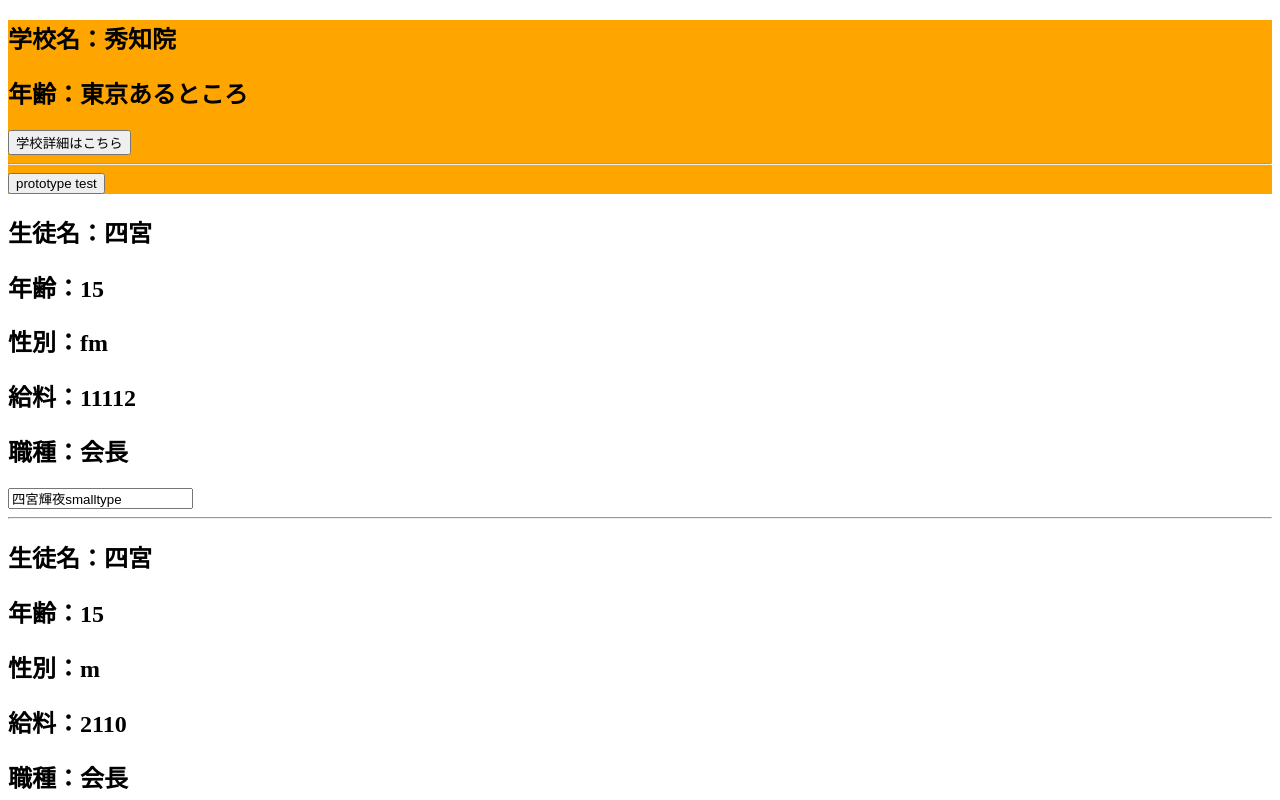
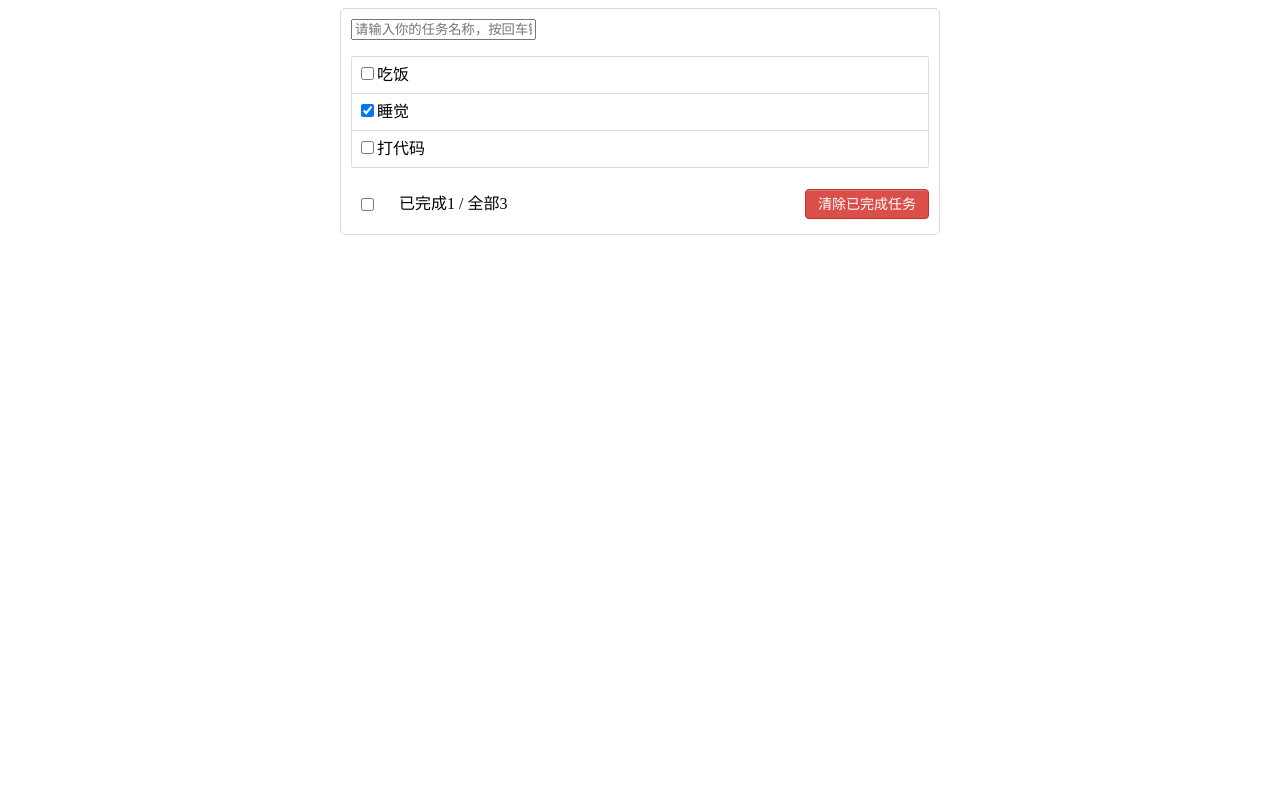
Before and after one commit to DaoC-del/Vue, a Vue app in the folder practice/: page / in a window 1280 px wide. Shown: the top 800 px of the page. Built offline with nearby package versions, Linux system fonts and the light colour scheme.

Commit message:
todoList

```diff
--- a/package.json
+++ b/package.json
@@ -1,5 +1,6 @@
 {
   "dependencies": {
-    "@vue/cli": "^5.0.8"
+    "@vue/cli": "^5.0.8",
+    "nanoid": "^4.0.2"
   }
 }
--- a/practice/src/app.vue
+++ b/practice/src/App.vue
@@ -4,14 +4,14 @@
       <div class="todo-wrap">
           <ListHeader :addTodo="addTodo"/>
           <ItemList
-              :todo="todos"
+              :todos="todos"
               :checkTodo="checkTodo"
               :deleteTodo="deleteTodo"
           />
           <ListFooter
               :todos="todos"
               :checkAllTodo="checkAllTodo"
-              :clearAllTodo="clearAllDoneTodo"
+              :clearAllDoneTodo="clearAllDoneTodo"
           />
       </div>
     </div>
@@ -20,7 +20,6 @@
 </template>
 
 <script>
-import Item from './components/todoList/Item.vue'
 import ItemList from './components/todoList/ItemList.vue'
 import ListFooter from './components/todoList/ListFooter.vue'
 import ListHeader from './components/todoList/ListHeader.vue'
--- a/practice/src/components/todoList/ItemList.vue
+++ b/practice/src/components/todoList/ItemList.vue
@@ -1,14 +1,42 @@
 <template>
-
+  <ul class="todo-main">
+    <TestItem
+        v-for="todoObj in todos"
+        :key="todoObj.id"
+        :todo="todoObj"
+        :checkTodo="checkTodo"
+        :deleteTodo="deleteTodo"
+    />
+  </ul>
 </template>
 
 <script>
+import TestItem from "./TestItem.vue"
+
 export default {
-  name:"ItemList",
+  name: "ItemList",
+  components: {
+    TestItem,
+  },
+  props:['todos', 'checkTodo', 'deleteTodo']
 }
-
 </script>
 
 <style scoped>
+/*main*/
+.todo-main {
+  margin-left: 0;
+  border: 1px solid #ddd;
+  border-radius: 2px;
+  padding: 0px;
+}
 
+.todo-empty {
+  height: 40px;
+  line-height: 40px;
+  border: 1px solid #ddd;
+  border-radius: 2px;
+  padding-left: 5px;
+  margin-top: 10px;
+}
 </style>
--- a/practice/src/components/todoList/ListFooter.vue
+++ b/practice/src/components/todoList/ListFooter.vue
@@ -1,14 +1,78 @@
 <template>
-
+  <!--隐式类型转换-->
+  <div class="todo-footer" v-show="total">
+    <label>
+      <!--这里也可用v-model来替代，此时不需要计算属性了-->
+      <!--      <input type="checkbox" :checked="isAll" @change="checkAll"/>-->
+      <input type="checkbox" v-model="isAll"/>
+    </label>
+    <span>
+       <span>已完成{{ doneTotal }}</span> / 全部{{total}}
+    </span>
+    <button class="btn btn-danger" @click="clearAll">清除已完成任务</button>
+  </div>
 </template>
-
 <script>
 export default {
-  name:"ListFooter",
+  name: "ListFooter",
+  props: ['todos', 'checkAllTodo', 'clearAllDoneTodo'],
+  computed:{
+    total(){
+      return this.todos.length;
+    },
+    doneTotal(){
+      return this.todos.reduce((todoTotal, todo) => {
+        //隐士类型转换
+        return todoTotal + todo.done;
+      }, 0);
+      // return this.todos.filter(todo => todo.done).length;
+    },
+    isAll:{
+      get(){
+        return this.total === this.doneTotal && this.doneTotal > 0; //计算属性可以通过其他的计算属性接着进行计算得到结果
+      },
+      set(value){
+        //value注意要么为true，要么为false，因为你是把它应用在了checkbox上
+        this.checkAllTodo(value);
+      }
+    }
+  },
+  methods:{
+    // checkAll(e){
+    //   // console.log(e.target.checked); //判断这个checkbox到底是不是全选 true全选 false全不选
+    //   this.checkAllTodo(e.target.checked);
+    // }
+    clearAll(){
+      this.clearAllDoneTodo();
+    }
+  }
 }
-
 </script>
 
 <style scoped>
+/*footer*/
+.todo-footer {
+  height: 40px;
+  line-height: 40px;
+  padding-left: 6px;
+  margin-top: 5px;
+}
 
+.todo-footer label {
+  display: inline-block;
+  margin-right: 20px;
+  cursor: pointer;
+}
+
+.todo-footer label input {
+  position: relative;
+  top: -1px;
+  vertical-align: middle;
+  margin-right: 5px;
+}
+
+.todo-footer button {
+  float: right;
+  margin-top: 5px;
+}
 </style>
--- a/practice/src/components/todoList/ListHeader.vue
+++ b/practice/src/components/todoList/ListHeader.vue
@@ -1,14 +1,57 @@
 <template>
-
+  <div className="todo-header">
+    <input type="text" placeholder="请输入你的任务名称，按回车键确认" v-model="title" @keyup.enter="add"/>
+  </div>
 </template>
 
 <script>
-  export default {
-    name:"ListHeader",
-  }
+import {nanoid} from 'nanoid';
 
+export default {
+  //注意不管是你写的data也还还是methods也好，甚至是computed计算属性也好都会出现在组件事例对象vc身上
+  //属性值不能重名
+  name: "ListHeader",
+  data() {
+    return {
+      title: ''
+    }
+  },
+  methods: {
+    add() {
+      //将用户的输入包装成一个todo对象
+      console.log(this.title)
+      if (!this.title.trim()) {
+        alert('代办事项不能为空')
+        return; //输入的代办事项为空则不走下面流程
+      }
+      const todoObj = {
+        id: nanoid(),
+        title: this.title,
+        done: false
+      }
+      // console.log(todoObj);
+      this.addTodo(todoObj)
+      this.title = '';
+    }
+  },
+  props: ['addTodo'],
+}
 </script>
 
 <style scoped>
+/*header*/
+.todo-header input {
+  width: 560px;
+  height: 28px;
+  font-size: 14px;
+  border: 1px solid #ccc;
+  border-radius: 4px;
+  padding: 4px 7px;
+}
 
+.todo-header input:focus {
+  outline: none;
+  border-color: rgba(82, 168, 236, 0.8);
+  box-shadow: inset 0 1px 1px rgba(0, 0, 0, 0.075), 0 0 8px rgba(82, 168, 236, 0.6);
+}
 </style>
--- /dev/null
+++ b/practice/src/components/todoList/TestItem.vue
@@ -0,0 +1,77 @@
+<template>
+  <li>
+    <label>
+      <!--      这里勾选和取消勾选可以使用change和click作为事件处理-->
+      <input type="checkbox" :checked="todo.done" @change="handleCheck(todo.id)"/>
+      <!--v-model数据的双向绑定，checkbox使用v-model来双向绑定其是否被勾选,也可以实现效果但不推荐(因为其实修改了props中的数据)-->
+      <!--这里修改了从List修改过来的props,这里的不允许改是浅层次，就是如果props是一个对象则这个修改这个对象的某一个属性vue是放行的-->
+      <!-- <input type="checkbox" v-model="todo.done"/>-->
+      <span>{{  todo.title }}</span>
+    </label>
+    <button class="btn btn-danger" @click="handleDelete(todo.id)">删除</button>
+  </li>
+</template>
+
+<script>
+export default {
+  name: "TestItem",
+  //声明接收todo
+  props: ['todo', 'checkTodo', 'deleteTodo'],
+  methods:{
+    handleCheck(id){
+      this.checkTodo(id);
+    },
+    handleDelete(id){
+      if(confirm(`确定删除编号为${id}的todo吗`)){
+        // console.log(id);
+        this.deleteTodo(id);
+      }
+    }
+  }
+}
+</script>
+
+<style scoped>
+/*item*/
+li {
+  list-style: none;
+  height: 36px;
+  line-height: 36px;
+  padding: 0 5px;
+  border-bottom: 1px solid #ddd;
+}
+
+li label {
+  float: left;
+  cursor: pointer;
+}
+
+li label li input {
+  vertical-align: middle;
+  margin-right: 6px;
+  position: relative;
+  top: -1px;
+}
+
+li button {
+  float: right;
+  display: none;
+  margin-top: 3px;
+}
+
+li:before {
+  content: initial;
+}
+
+li:last-child {
+  border-bottom: none;
+}
+
+li:hover{
+  background: #ddd;
+}
+
+li:hover button{
+  display: block;
+}
+</style>
--- a/practice/src/main.js
+++ b/practice/src/main.js
@@ -1,5 +1,6 @@
 import Vue from 'vue'
-import App from './demo01.vue'
+import App from './App.vue'
+// import App from './demo01.vue'
 import plugins from "@/plugins";
 
 Vue.config.productionTip = false
```
Also changed, not shown: practice/src/components/todoList/Item.vue (deleted, +0 -14 lines), 1 other file (tests, documents, lock files or other folders).
